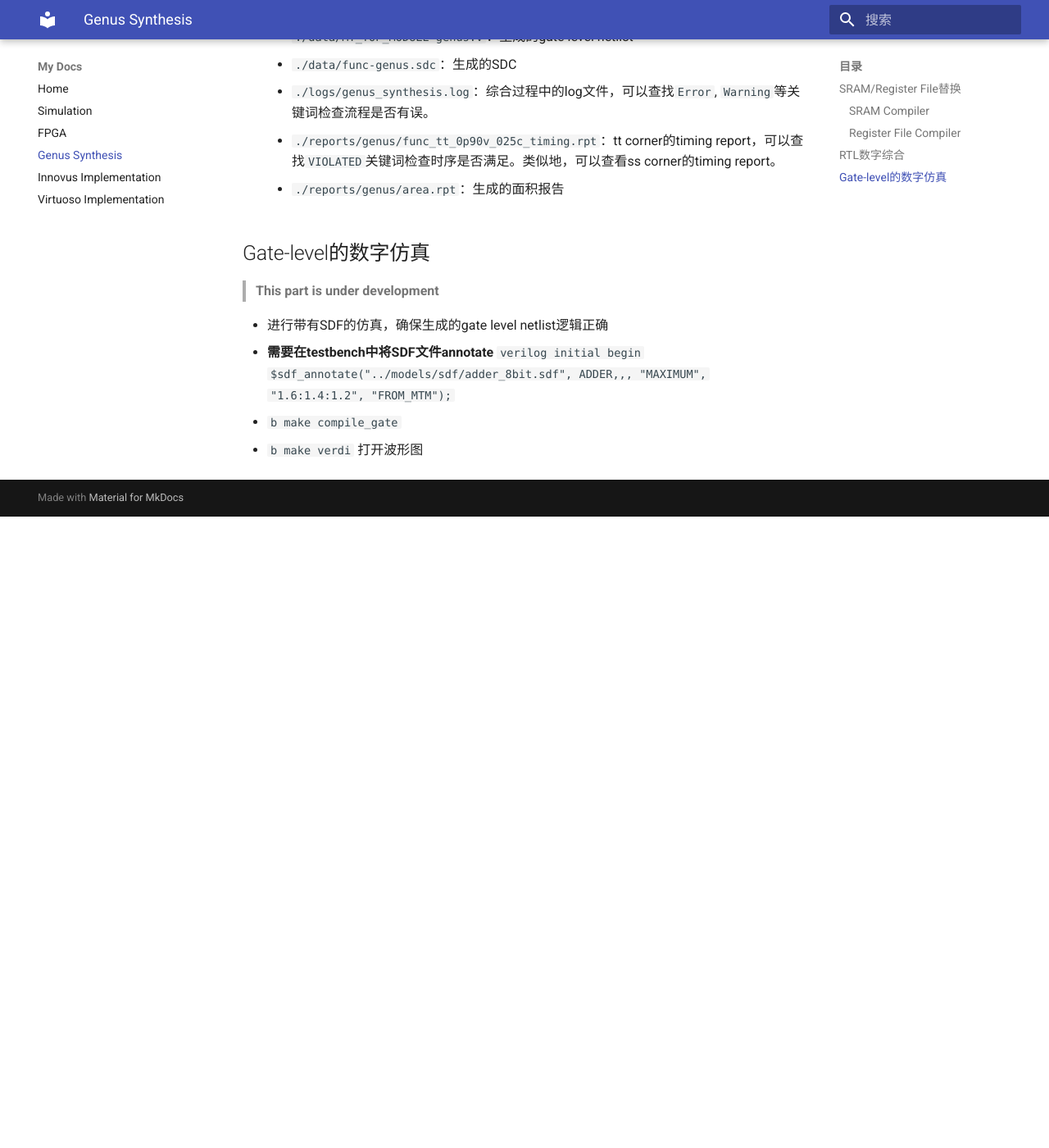
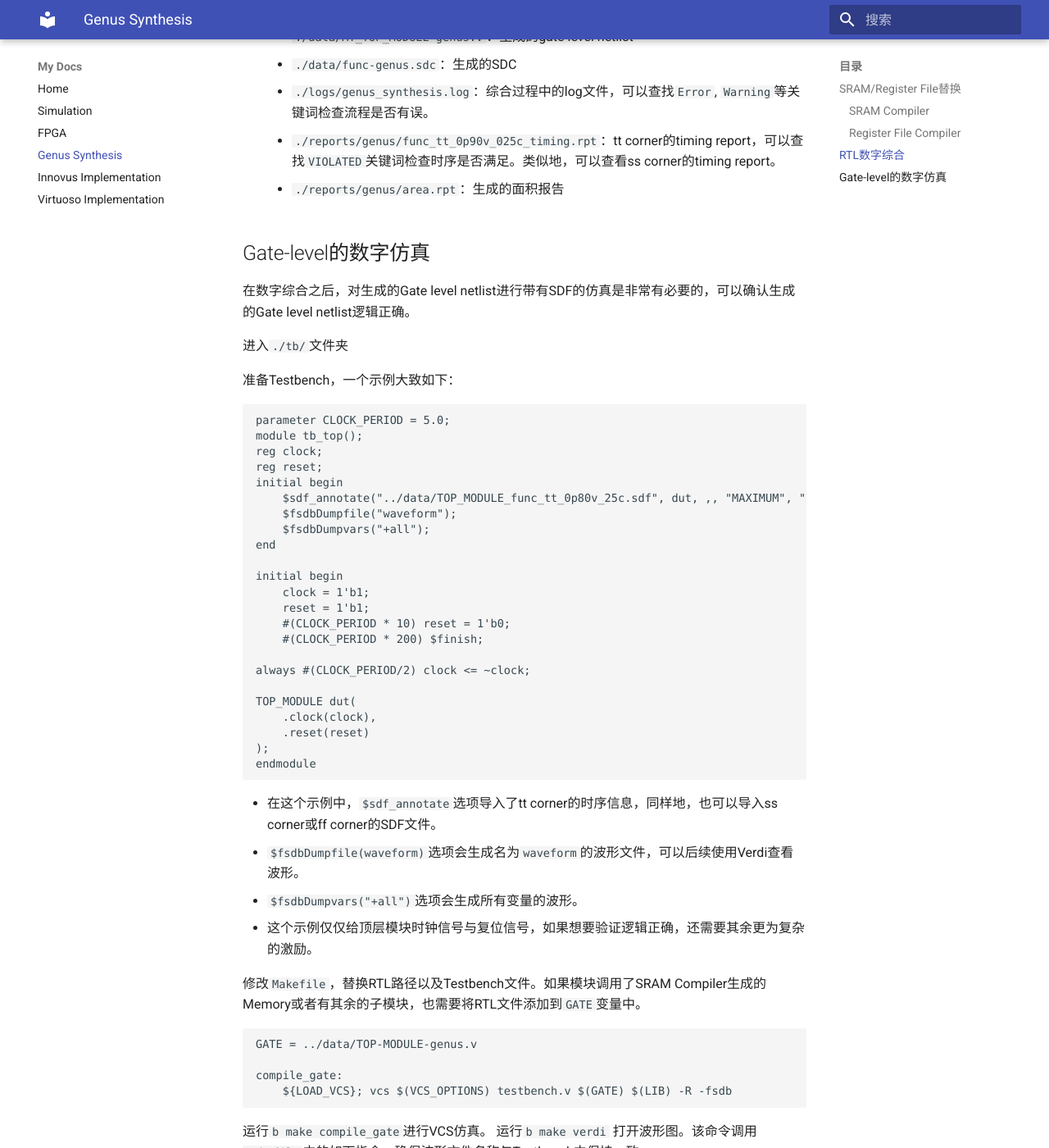
Before and after one commit to Bwoah-Kimi/Tape-out_learning_notes, an MkDocs documentation site: the page built from docs/3_genus_synthesis_workflow.md, in a window 1280 px wide and 1400 px high, scrolled down 4318 px. Shown: the whole window at 82% size. Built offline with MkDocs 1.6.1 and Material for MkDocs 9.7.7, drawn with Linux system fonts in a browser that asks for light colours; some web fonts are replaced; before the commit the page ends 4948 px from its top, so only the background shows below that; some of the changed text lies outside the part shown.

Commit message:
update gate level simulation

````diff
--- a/docs/3_genus_synthesis_workflow.md
+++ b/docs/3_genus_synthesis_workflow.md
@@ -112,13 +112,53 @@
 
 ## Gate-level的数字仿真
 
-> **This part is under development**
+在数字综合之后，对生成的Gate level netlist进行带有SDF的仿真是非常有必要的，可以确认生成的Gate level netlist逻辑正确。
 
-* 进行带有SDF的仿真，确保生成的gate level netlist逻辑正确
-* **需要在testbench中将SDF文件annotate**
-	```verilog
-	initial begin
-	$sdf_annotate("../models/sdf/adder_8bit.sdf", ADDER,,, "MAXIMUM", "1.6:1.4:1.2", "FROM_MTM");
-	```
-* `b make compile_gate`
-* `b make verdi` 打开波形图
+进入`./tb/`文件夹
+
+准备Testbench，一个示例大致如下：
+```verilog
+parameter CLOCK_PERIOD = 5.0;
+module tb_top();
+reg clock;
+reg reset;
+initial begin
+	$sdf_annotate("../data/TOP_MODULE_func_tt_0p80v_25c.sdf", dut, ,, "MAXIMUM", "1.6:1.4:1.2", "FROM_MTM");
+	$fsdbDumpfile("waveform");
+	$fsdbDumpvars("+all");
+end
+
+initial begin
+	clock = 1'b1;
+	reset = 1'b1;
+	#(CLOCK_PERIOD * 10) reset = 1'b0;
+	#(CLOCK_PERIOD * 200) $finish;
+
+always #(CLOCK_PERIOD/2) clock <= ~clock;
+
+TOP_MODULE dut(
+	.clock(clock),
+	.reset(reset)
+);
+endmodule
+```
+
+* 在这个示例中，`$sdf_annotate`选项导入了tt corner的时序信息，同样地，也可以导入ss corner或ff corner的SDF文件。
+* `$fsdbDumpfile(waveform)`选项会生成名为`waveform`的波形文件，可以后续使用Verdi查看波形。
+* `$fsdbDumpvars("+all")`选项会生成所有变量的波形。
+* 这个示例仅仅给顶层模块时钟信号与复位信号，如果想要验证逻辑正确，还需要其余更为复杂的激励。
+
+修改`Makefile`，替换RTL路径以及Testbench文件。如果模块调用了SRAM Compiler生成的Memory或者有其余的子模块，也需要将RTL文件添加到`GATE`变量中。
+```Makefile
+GATE = ../data/TOP-MODULE-genus.v
+
+compile_gate:
+	${LOAD_VCS}; vcs $(VCS_OPTIONS) testbench.v $(GATE) $(LIB) -R -fsdb
+```
+
+运行`b make compile_gate`进行VCS仿真。
+运行`b make verdi` 打开波形图。该命令调用`Makefile`中的如下指令，确保波形文件名称与Testbench中保持一致。
+```Makefile
+verdi:
+	${LOAD_VERDI}; verdi -ssf waveform.fsdb
+```
````
